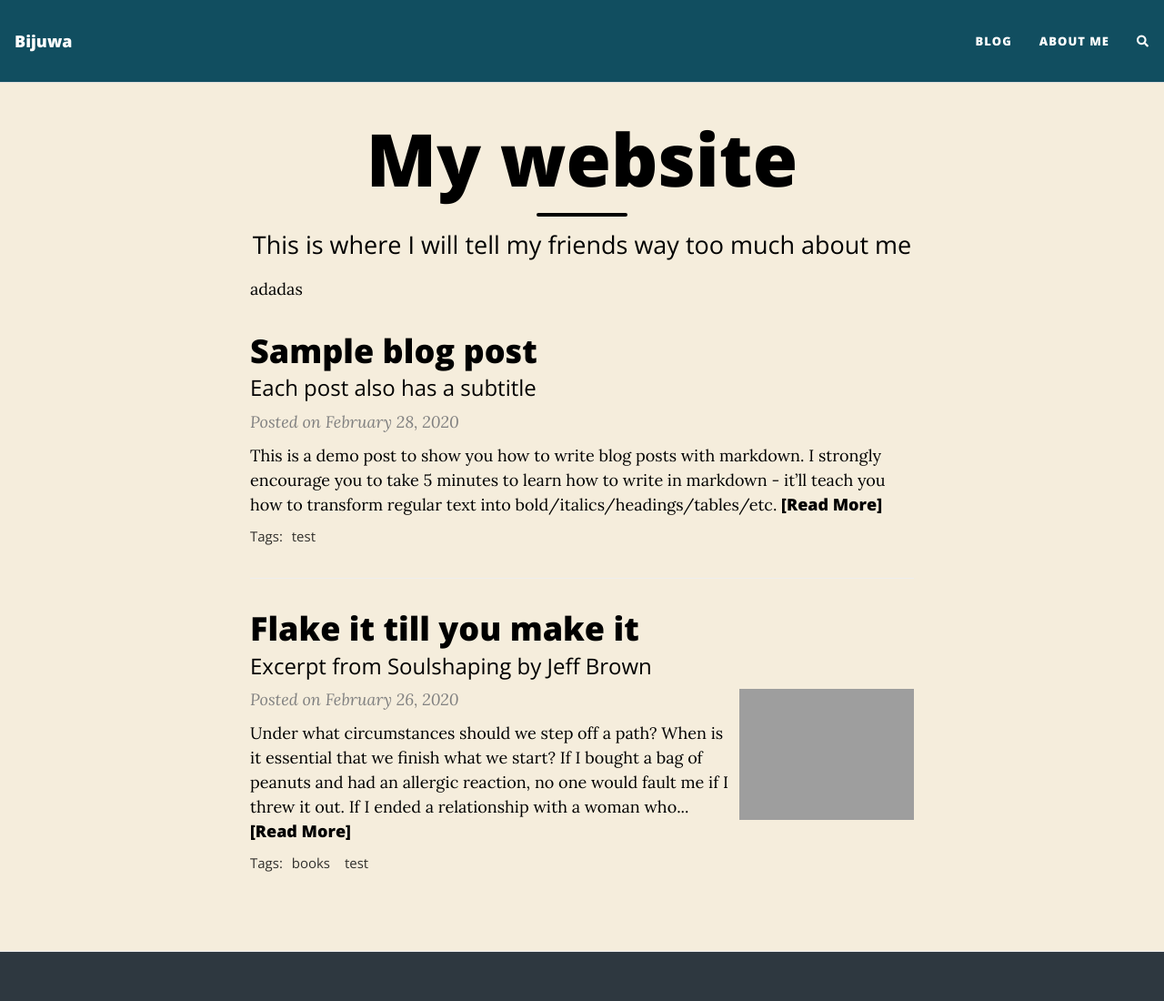
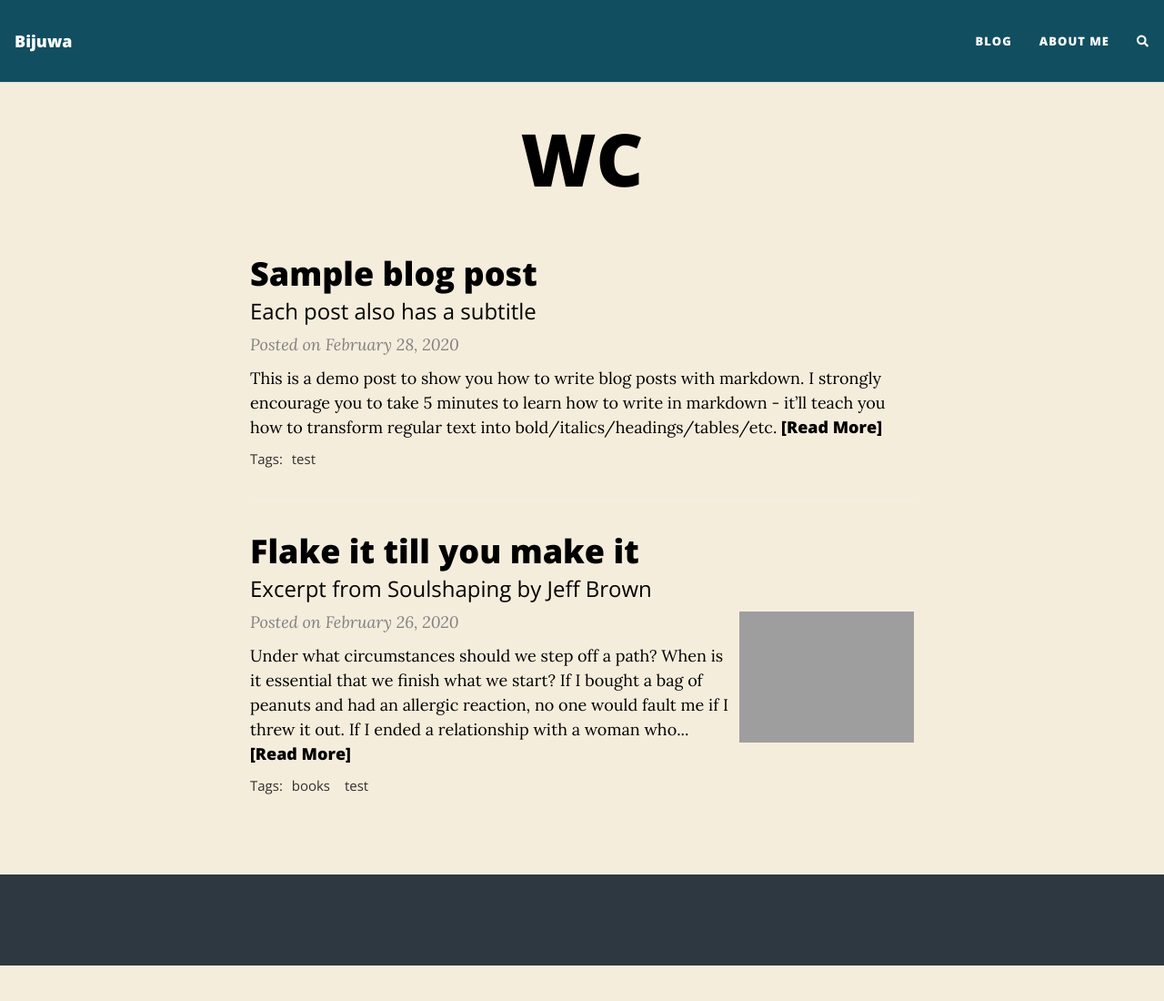
Before and after one commit to biijuwa/biijuwa, a Jekyll site: the page built from index.html, in a window 1280 px wide and 1146 px high. Shown: the top 1100 px of the window at 91% size. Built offline with Jekyll 4.4.1, drawn with Linux system fonts in a browser that asks for light colours; nearby versions of some CDN libraries; the list of posts is cut into pages by our own code; comment, search, counter and statistics services are not loaded.

Commit message:
Update index.html

```diff
--- a/index.html
+++ b/index.html
@@ -1,6 +1,5 @@
 ---
 layout: home
-title: My website
-subtitle: This is where I will tell my friends way too much about me
+title: WC
+subtitle:
 ---
-<text>adadas</text>
```
